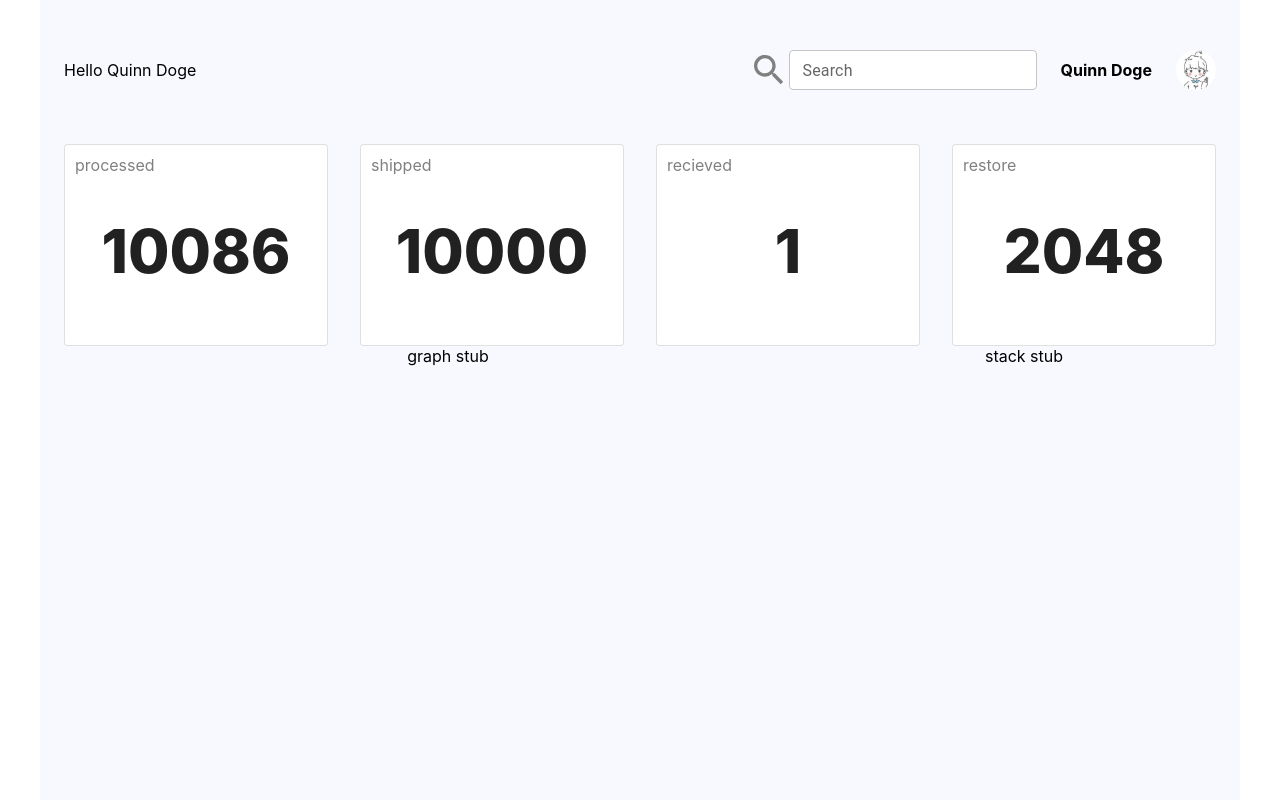
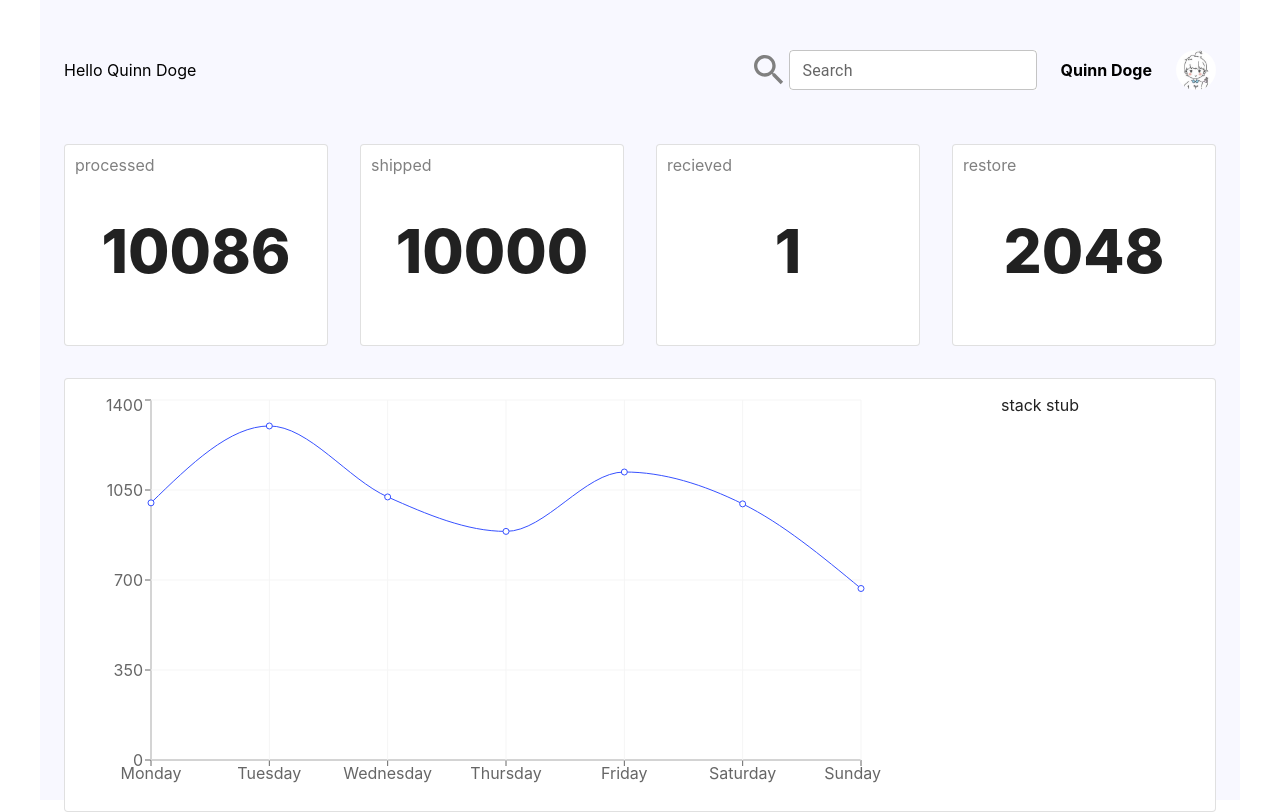
Before and after one commit to royroyzhong/Simp.Com, a React (Create React App) app in the folder frontend/: page / in a window 1280 px wide. Built offline with nearby package versions, Linux system fonts and the light colour scheme.

Commit message:
dev: [Quinn] added fake chart

```diff
--- a/frontend/src/component/dashboard/Dashboard.js
+++ b/frontend/src/component/dashboard/Dashboard.js
@@ -1,12 +1,14 @@
 // MUI Components
 import { Card, Grid } from "@mui/material";
 import { Box, Container} from "@mui/system";
-
+// Recahrt Components
+import { LineChart, XAxis, YAxis, Line, CartesianGrid, Tooltip, Area, AreaChart }from 'recharts';
 // Other Imports
 import {useSelector} from "react-redux";
 import { getOrders } from "../../controller/userSlice";
 import Header from "../common/Header";
 import "../../css/dashboard.css";
+import { Marginer } from "../../css/CommonStyle";
 
 // Fake resources...
 
@@ -29,9 +31,15 @@ export default function Dashboard(props) {
                     ))}
                 </Grid>
             </Box>
-            <Box>
+            <Marginer />
+            <Card className="infograph-wrapper" variant="outlined" sx={
+                {
+                    padding: 2,
+                    marginTop: 4
+                }
+            }>
                 <InfoGraph />
-            </Box>
+            </Card>
         </Container>
     )
 }
@@ -50,14 +58,56 @@ function OrderStatus(props) {
 }
 
 function InfoGraph(props) {
+
+    let data = [
+        {
+            day: "Monday",
+            numorders: 1000,
+        },
+        {
+            day: "Tuesday",
+            numorders: 1299
+        },
+        {
+            day: "Wednesday",
+            numorders: 1023
+        },
+        {
+            day: "Thursday",
+            numorders: 889
+        },
+        {
+            day: "Friday",
+            numorders: 1120
+        },
+        {
+            day: "Saturday",
+            numorders: 996
+        },
+        {
+            day: "Sunday",
+            numorders: 667
+        }
+    ]
     return (
-        <Grid spacing={{xs: 0}} container columns={{xs: 12, md: 12}}>
-            <Grid item xs={11} md={8}>
-                <div>graph stub</div>
+        <Grid spacing={{xs: 0}} container columns={{xs: 12, md: 12}} className="infograph-board">
+            <Grid item xs={"auto"} >
+                    <LineChart
+                    width={800}
+                    height={400}
+                    data={data}
+                    margin={{ top: 5, right: 20, left: 10, bottom: 5 }}
+                    >
+                    <XAxis dataKey="day" />
+                    <YAxis></YAxis>
+                    <Tooltip />
+                    <CartesianGrid stroke="#f5f5f5" />
+                    <Line type="monotone" dataKey="numorders" stroke="#3751FF" yAxisId={0} />
+                    </LineChart>
+                </Grid>
+                <Grid item xs >
+                    <div> stack stub </div>
+                </Grid>
             </Grid>
-            <Grid item xs={1} md={4}>
-                <div> stack stub </div>
-            </Grid>
-        </Grid>
-    )
-}
+        )
+    }
--- a/frontend/src/utils/color.js
+++ b/frontend/src/utils/color.js
@@ -1,4 +1,4 @@
 export default Color = {
-    "primary": "#000",
+    "primary": "#3751FF",
     "secondary": "#333",
 }
```
Also changed, not shown: frontend/src/css/dashboard.css (line endings or trailing spaces).
